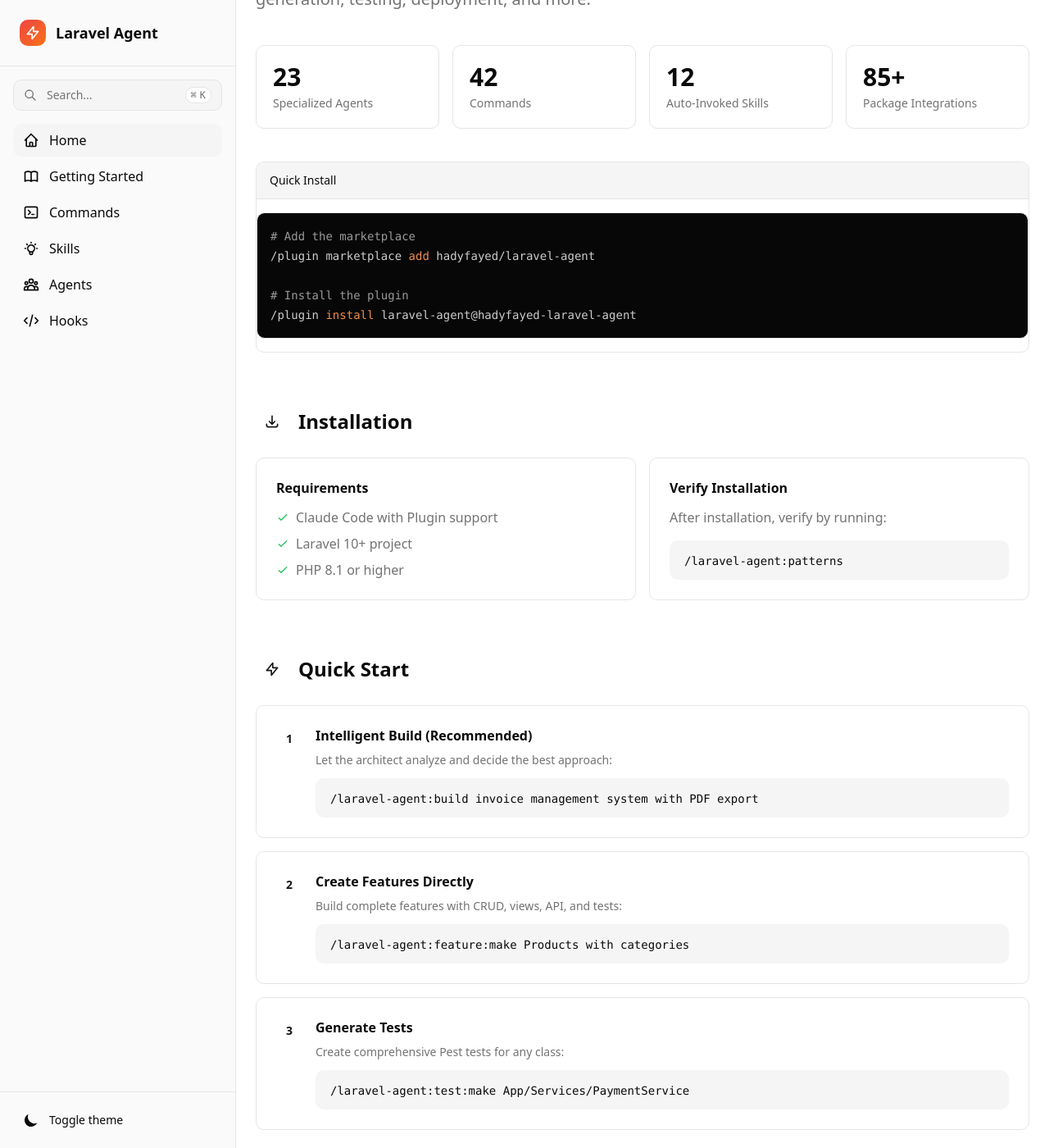
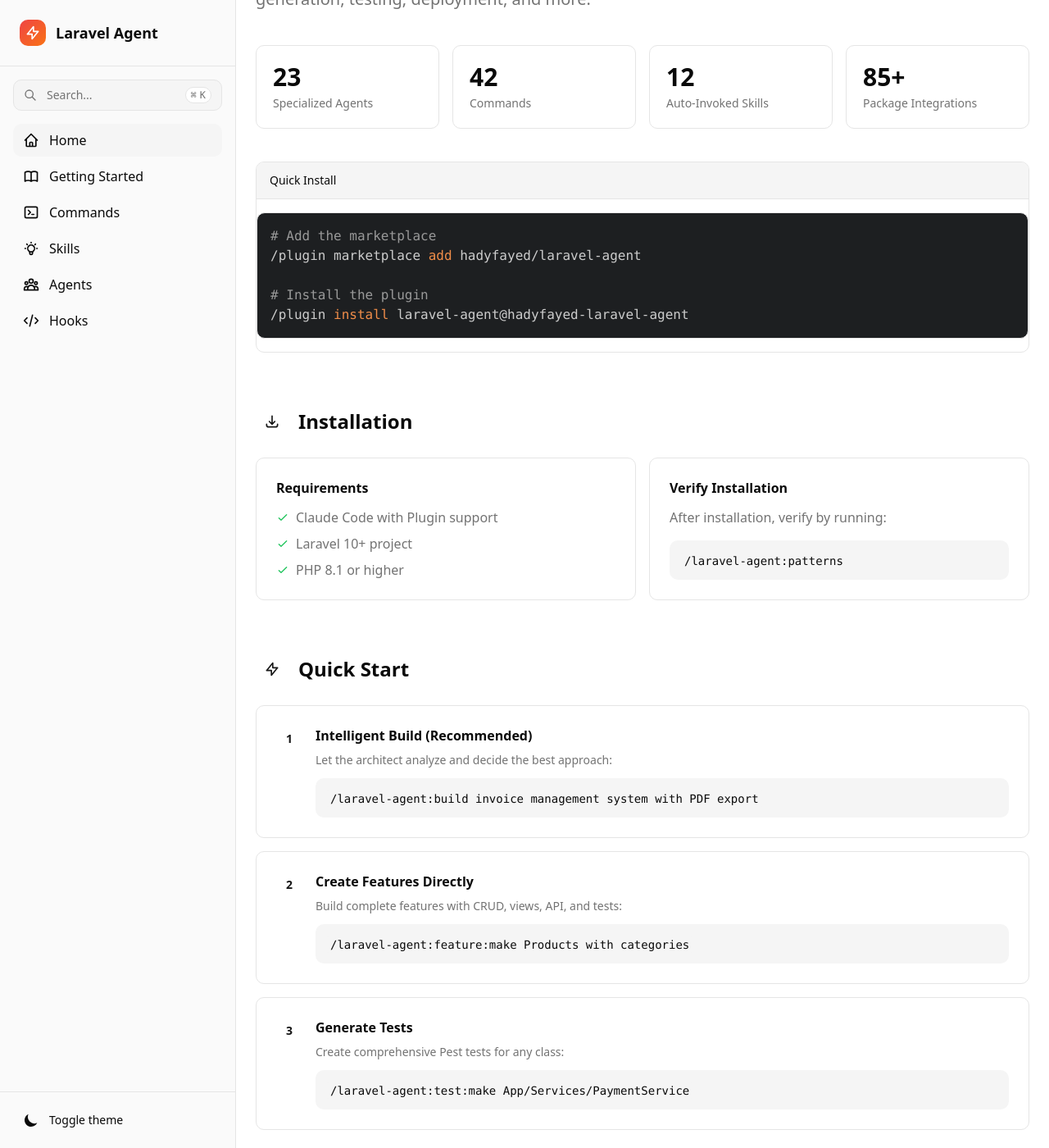
Before and after one commit to hadyfayed/laravel-agent, a Jekyll site: the page built from docs/index.html, in a window 1280 px wide and 1400 px high, scrolled down 196 px. Shown: the whole window at 82% size. Built offline with Jekyll 4.4.1, drawn with Linux system fonts in a browser that asks for light colours; nearby versions of some CDN libraries; comment, search, counter and statistics services are not loaded.

Commit message:
fix: load Prism.js CSS after custom styles for proper syntax colors
- Move Prism theme CSS to load after custom styles
- Use Tomorrow theme's native #1d1f21 background
- Remove conflicting pre/code overrides that were hiding token colors
- Keep copy button styling after Prism loads

🤖 Generated with [Claude Code](https://claude.com/claude-code)

Co-Authored-By: Claude Opus 4.5 <noreply@anthropic.com>

```diff
--- a/docs/_includes/head.html
+++ b/docs/_includes/head.html
@@ -4,9 +4,6 @@
 <meta name="description" content="{{ page.description | default: site.description }}">
 <meta name="theme-color" content="#18181b" media="(prefers-color-scheme: dark)">
 <meta name="theme-color" content="#ffffff" media="(prefers-color-scheme: light)">
-<!-- Prism.js Syntax Highlighting -->
-<link href="https://cdn.jsdelivr.net/npm/prismjs@1.29.0/themes/prism-tomorrow.min.css" rel="stylesheet">
-<link href="https://cdn.jsdelivr.net/npm/prismjs@1.29.0/plugins/toolbar/prism-toolbar.min.css" rel="stylesheet">
 <script src="https://cdn.tailwindcss.com?plugins=typography"></script>
 <script>
     tailwind.config = {
@@ -123,37 +120,9 @@
         --sidebar-ring: oklch(0.556 0 0);
     }
 
-    /* Typography & Code Blocks */
-    pre[class*="language-"] {
-        background: oklch(0.13 0 0) !important;
-        border: 1px solid var(--border);
-        border-radius: var(--radius);
-        overflow-x: auto;
-        padding: 1rem;
-        margin: 1rem 0;
-        position: relative;
-    }
-    pre[class*="language-"]::-webkit-scrollbar { height: 6px; }
-    pre[class*="language-"]::-webkit-scrollbar-track { background: transparent; }
-    pre[class*="language-"]::-webkit-scrollbar-thumb { background: var(--border); border-radius: 3px; }
-    code[class*="language-"] { font-size: 0.875rem; text-shadow: none !important; }
+    /* Typography & Code */
     code { font-family: ui-monospace, SFMono-Regular, Menlo, Monaco, Consolas, monospace; }
     code:not(pre code) { background: var(--muted); padding: 0.125rem 0.375rem; border-radius: 0.25rem; font-size: 0.875em; }
-    /* Prism toolbar (copy button) */
-    div.code-toolbar > .toolbar { opacity: 0; transition: opacity 0.2s; }
-    div.code-toolbar:hover > .toolbar { opacity: 1; }
-    div.code-toolbar > .toolbar > .toolbar-item > button {
-        background: var(--muted) !important;
-        color: var(--foreground) !important;
-        border-radius: 0.25rem !important;
-        padding: 0.25rem 0.5rem !important;
-        font-size: 0.75rem !important;
-        box-shadow: none !important;
-        border: 1px solid var(--border) !important;
-    }
-    div.code-toolbar > .toolbar > .toolbar-item > button:hover {
-        background: var(--accent) !important;
-    }
 
     /* Focus styles for accessibility */
     a:focus-visible, button:focus-visible {
@@ -305,3 +274,30 @@
         main { margin-left: 0 !important; }
     }
 </style>
+<!-- Prism.js Syntax Highlighting - loaded after custom styles to preserve token colors -->
+<link href="https://cdn.jsdelivr.net/npm/prismjs@1.29.0/themes/prism-tomorrow.min.css" rel="stylesheet">
+<link href="https://cdn.jsdelivr.net/npm/prismjs@1.29.0/plugins/toolbar/prism-toolbar.min.css" rel="stylesheet">
+<style>
+    /* Override Prism background to match our theme */
+    pre[class*="language-"] {
+        background: #1d1f21 !important;
+        border: 1px solid var(--border);
+        border-radius: var(--radius);
+        margin: 1rem 0;
+    }
+    code[class*="language-"] {
+        text-shadow: none !important;
+    }
+    /* Ensure copy button matches theme */
+    div.code-toolbar > .toolbar { opacity: 0; transition: opacity 0.2s; }
+    div.code-toolbar:hover > .toolbar { opacity: 1; }
+    div.code-toolbar > .toolbar > .toolbar-item > button {
+        background: var(--muted) !important;
+        color: var(--foreground) !important;
+        border-radius: 0.25rem !important;
+        padding: 0.25rem 0.5rem !important;
+        font-size: 0.75rem !important;
+        box-shadow: none !important;
+        border: 1px solid var(--border) !important;
+    }
+</style>
```
